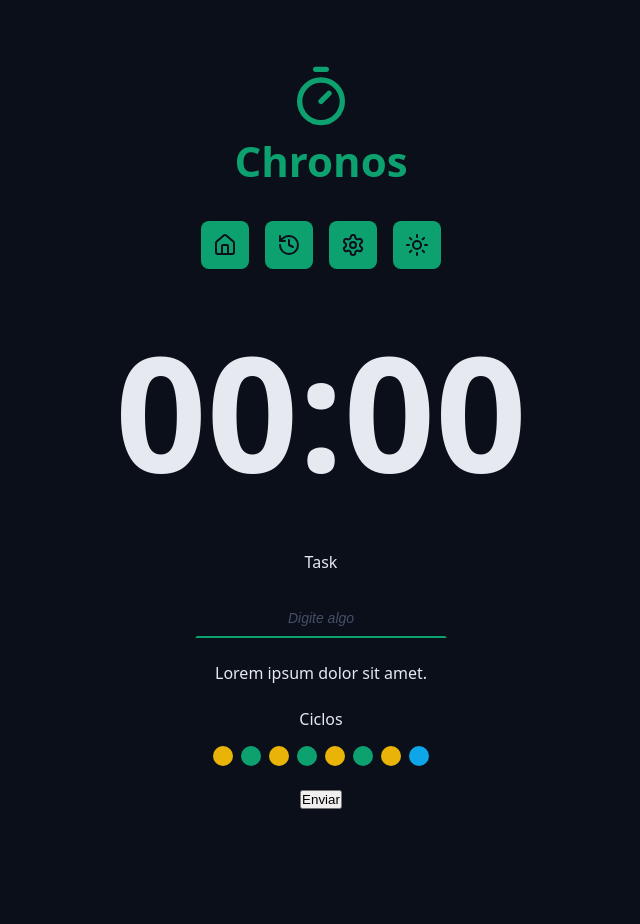
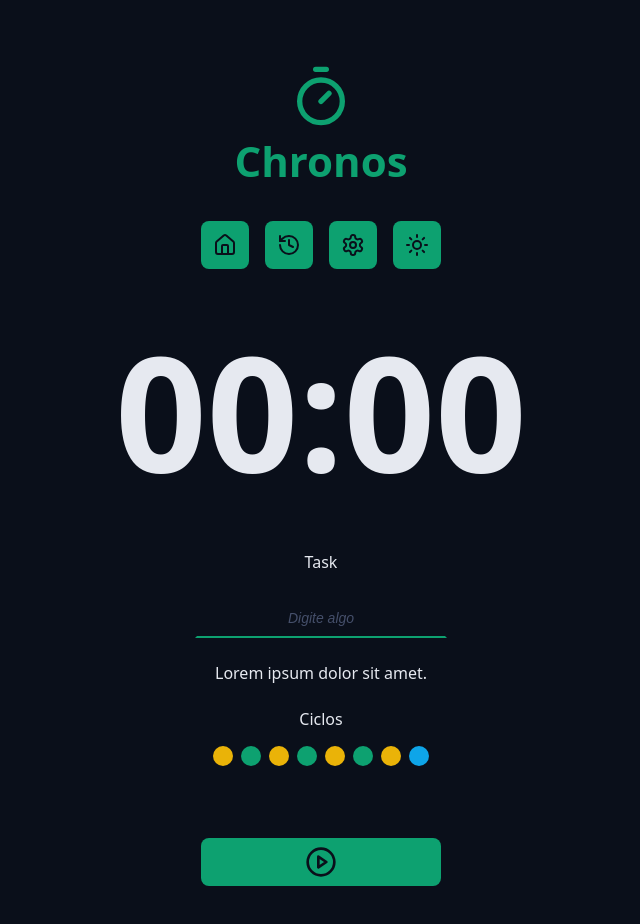
Before and after one commit to K1dou/pomodoro-react, a React (Vite) app: page / in a window 1280 px wide. Shown: the top 924 px of the page, without its empty margins (319-959 px from the left). Before the commit the page ends 841 px from the top, so only its background shows below. Built offline with nearby package versions, Linux system fonts and the light colour scheme.

Commit message:
created defaultButton

```diff
--- a/src/App.tsx
+++ b/src/App.tsx
@@ -1,6 +1,8 @@
+import { PlayCircleIcon } from "lucide-react";
 import Container from "./components/Container";
 import { CountDown } from "./components/CountDown";
 import Cycles from "./components/Cycles";
+import DefaultButton from "./components/DefaultButton";
 import DefaultInput from "./components/DefaultInput";
 import { Logo } from "./components/Logo";
 import { Menu } from "./components/Menu";
@@ -43,7 +45,10 @@
           </div>
 
           <div className="formRow">
-            <button>Enviar</button>
+            <DefaultButton
+              icon={<PlayCircleIcon></PlayCircleIcon>}
+              color="green"
+            ></DefaultButton>
           </div>
         </form>
       </Container>
--- /dev/null
+++ b/src/components/DefaultButton/index.tsx
@@ -0,0 +1,20 @@
+import styles from "./styles.module.css";
+
+type DefaultButtonProps = {
+  icon: React.ReactNode;
+  color?: "green" | "red";
+} & React.ComponentProps<"button">;
+
+export default function DefaultButton({
+  color = "green",
+  icon,
+  ...props
+}: DefaultButtonProps) {
+  return (
+    <>
+      <button className={`${styles.button} ${styles[color]}`} {...props}>
+        {icon}
+      </button>
+    </>
+  );
+}
--- /dev/null
+++ b/src/components/DefaultButton/styles.module.css
@@ -0,0 +1,32 @@
+.button {
+  margin: 4.8rem 0;
+  border: none;
+  background: var(--primary);
+  color: var(--text-over-primary);
+  display: flex;
+  align-items: center;
+  justify-content: center;
+  min-width: 24rem;
+  padding: 0.8rem;
+  border-radius: 0.8rem;
+  transition: all 0.2s ease-in-out;
+}
+
+.button svg {
+  width: 3.2rem;
+  height: 3.2rem;
+}
+
+.button:hover {
+  filter: brightness(80%);
+}
+
+.red {
+  background: var(--error);
+  color: var(--text-over-error);
+}
+
+.green {
+  background: var(--primary);
+  color: var(--text-over-primary);
+}
```
